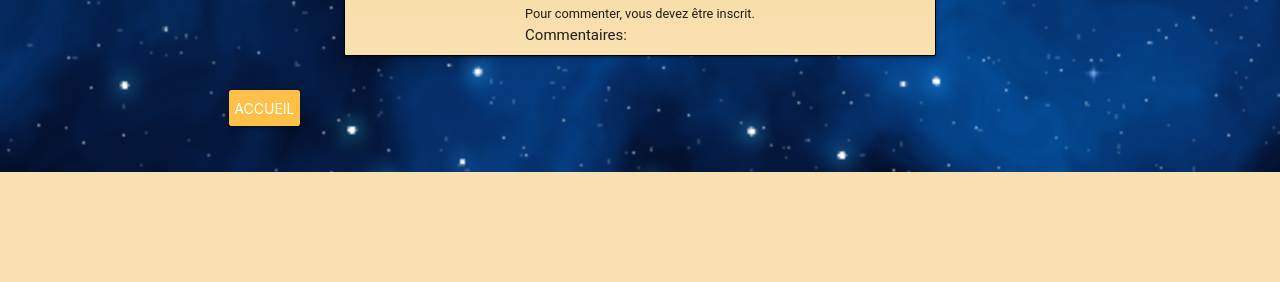
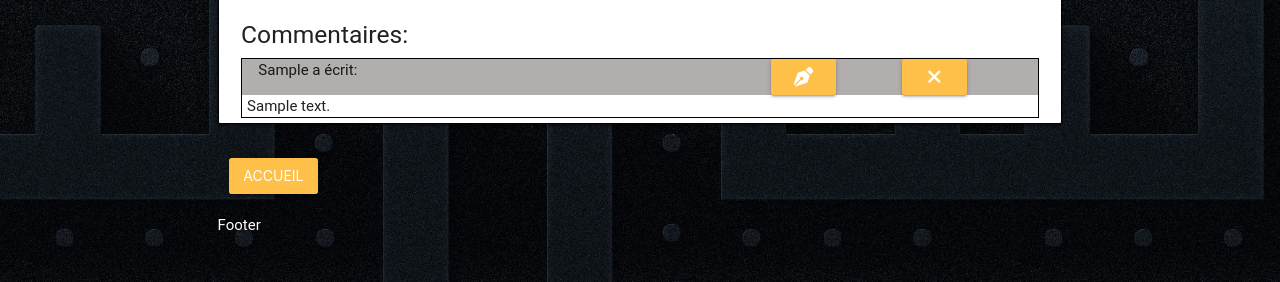
Before and after one commit to Cedric12850/univers_retro_gaming, a PHP site: page /cardGame.php?id=1 in a window 1280 px wide. Shown: the part 1476-1758 px from the top of the page. Before the commit the page ends 1648 px from the top, so only its background shows below. Run offline with PHP 8.4, Linux system fonts and the light colour scheme; tables that the repository leaves empty or names only in its code hold one stand-in row (values such as "Sample post"); grey boxes marked "Sample" are stand-in pictures; data that the repository does not hold is empty; some libraries are stand-ins or nearby versions.

Commit message:
commentaires:ok. ajoutter fonction modifier et supprimer. ajouter les genres. résoudre le problème du formulaire commentaire.

```diff
--- a/cardGame.php
+++ b/cardGame.php
@@ -2,45 +2,83 @@
 require_once 'partials/header.php';
 
 $game_id = $_GET['id'];
-$games = getAllGame();
 $gamesById = showGameByid($game_id);
 $gameById = $gamesById[0];
+$pegi = $pegis[0];
+$comments = getComments($game_id);
+
+//ajout des commentaires:
+if(isset($_POST)&& !empty($_POST)){
+    $comment = $_POST['user_comment'];
+    $tableInt_autor_id = $user_id;
+    $tableInt_comment_id = $gameById["game_id"];
+
+    $insertComment = addCommentIntoBdd(
+        $comment,
+        $tableInt_autor_id,
+        $tableInt_comment_id
+    );
+
+
+    header('refresh:0');
+};
+
 
 
 ?>
 
 
-<div id="cardContainer">
+<div class="row" id="cardContainer">
 
-    <article class="card">
+    <article class="col s12 card">
 
         <img id="cardImg" src="<?php echo $gameById['game_img']?>" alt="<?php echo $gameById['game_titre'] ?>">
         <h3><?php echo $gameById['game_titre'] ?></h3>
-        <div id="card_btnUser">
+        <div class="col s12" id="card_btnUser">
             <small><?php echo $gameById['game_year'] ?></small>
             <?php if( ($user != 'visiteur')&& ($user_id == $gameById['autor_id'])){ ?>
-                <button  type="submit"  id="reset btnStyle2" name="deleteBtn" >reset </button>
+                <button class="btn waves-effect waves-light" type="submit"  id="reset btnStyle2" name="deleteBtn" >reset </button>
             <?php } ?>
         </div>
-        <div id="card_details">
-            <small>Jeu ajouté par <?php echo $gameById['autor_id'] ?></a> le <?php echo $gameById['date_article'] ?></small>
-
-            <p><?php echo $gameById['game_description'] ?></p>
-            <small><img src="<?php echo $gameById['pegi_id'] ?>" alt="pegi"></small>
+        <div class="col s12" id="card_details">
+            <small>Jeu ajouté par <?php echo ucfirst($gameById['pseudo']) ?></a> le <?php echo $gameById['date_article'] ?></small>
+            <div id="gameDescritpion">
+                <p><?php echo $gameById['game_description'] ?></p>
+                <small><img id="pegiImg" src="<?php echo $pegi['pegi_img'] ?>" alt="pegi"></small>
+            </div>
         </div>
 
-        <div id="card_comment">
+        <div class="col s12" id="card_comment">
             <?php if($user == 'visiteur') { ?>
                 <small>Pour commenter, vous devez être inscrit.</small>
             <?php } ?>
             <?php if($user != 'visiteur') { ?>
-                <button class="btn waves-effect waves-light" >Ajouter un commentaire</button>
-                <form action="" class="formclose">
-                    <input type="text" name="user_comment" id="">
+                <button class="btn waves-effect waves-light" id="commentBtn" >Ajouter un commentaire</button>
+                <form id="comment" action="" id="" class="formclose" method="post">
+                    <input  type="text" name="user_comment">
                     <input class="btn waves-effect waves-light"  type="submit" value="Envoyer">
                 </form>
             <?php } ?>
-            <p>Commentaires: </p>
+            <h5>Commentaires: </h5>
+
+            <?php foreach($comments as $comment) { ?>
+
+                <div id="userComment">
+                    <div class="row">
+                        <p class="col s8"><?php echo $comment['pseudo'] ?> a écrit:</p>
+                        <?php if($user_id == $comment['tableInt_autor_id'] ) { ?>
+                            <form class="" action="" method="post">
+                                <button class="btn waves-effect waves-light col s1" type="submit"  id="btnStyle3" name="modifBtn" ><i class="fa-solid fa-pen-nib"></i></button>
+                                <button class="btn waves-effect waves-light col s1 offset-s1 " type="submit"  id="btnStyle3" name="deleteBtn" ><i class="fa-solid fa-xmark"></i></button>
+                            </form>
+                        <?php } ?>
+
+                    </div>
+                    <div>
+                        <p><?php echo $comment['comment'] ?></p>
+                    </div>
+                </div>
+            <?php } ?>
         </div>
 
     </article>
--- a/js/main.js
+++ b/js/main.js
@@ -1,3 +1,19 @@
+// //Apparition des commentaires au clic
+// let showComment = document.getElementById('comment');
+// let commentBtn = document.getElementById('commentBtn')
+// commentBtn.addEventListener('click', () => {
+//   showComment.classList.toggle('openComment')
+//   if(showComment.classList.contains('openComment')){
+//     showComment.classList.remove ('closeComment')
+//     showComment.classList.add('openComment')
+//   }else{
+//     showComment.classList.remove ('openComment')
+//     showComment.classList.add('closeComment')
+//   }
+// });
+
+
+
 // Menu déroulant au click avec changement de bouton
 let showMenu = document.getElementById('myMenu');
 let btnMenu = document.getElementById('burgerBtn');
@@ -13,62 +29,23 @@ btnMenu.addEventListener('click', () => {
         showMenu.classList.remove('openMenu')
         showMenu.classList.add('closeMenu')
     }
-})
+});
+
+
 
 //fonction materialize
 M.AutoInit();
 document.addEventListener('DOMContentLoaded', function() {
-    var elems = document.querySelectorAll('.sidenav');
-    var instances = M.Sidenav.init(elems, options);
+    const elems = document.querySelectorAll('.sidenav');
+    const instances = M.Sidenav.init(elems, options);
   });
 
   //Initialize collapsible (uncomment the lines below if you use the dropdown variation)
-  var collapsibleElem = document.querySelector('.collapsible');
-  var collapsibleInstance = M.Collapsible.init(collapsibleElem, options);
+  const collapsibleElem = document.querySelector('.collapsible');
+  const collapsibleInstance = M.Collapsible.init(collapsibleElem, options);
 
   // Or with jQuery
 
   $(document).ready(function(){
     $('.sidenav').sidenav();
  });
-
-//Background matrix
-// Initialising the canvas
-var canvas = document.querySelector('canvas'),
-    ctx = canvas.getContext('2d');
-
-// Setting the width and height of the canvas
-canvas.width = window.innerWidth;
-canvas.height = window.innerHeight;
-
-// Setting up the letters
-var letters = 'ABCDEFGHIJKLMNOPQRSTUVXYZABCDEFGHIJKLMNOPQRSTUVXYZABCDEFGHIJKLMNOPQRSTUVXYZABCDEFGHIJKLMNOPQRSTUVXYZABCDEFGHIJKLMNOPQRSTUVXYZABCDEFGHIJKLMNOPQRSTUVXYZ';
-letters = letters.split('');
-
-// Setting up the columns
-var fontSize = 10,
-    columns = canvas.width / fontSize;
-
-// Setting up the drops
-var drops = [];
-for (var i = 0; i < columns; i++) {
-  drops[i] = 1;
-}
-
-// Setting up the draw function
-function draw() {
-  ctx.fillStyle = 'rgba(0, 0, 0, .1)';
-  ctx.fillRect(0, 0, canvas.width, canvas.height);
-  for (var i = 0; i < drops.length; i++) {
-    var text = letters[Math.floor(Math.random() * letters.length)];
-    ctx.fillStyle = '#0f0';
-    ctx.fillText(text, i * fontSize, drops[i] * fontSize);
-    drops[i]++;
-    if (drops[i] * fontSize > canvas.height && Math.random() > .95) {
-      drops[i] = 0;
-    }
-  }
-}
-
-// Loop the animation
-setInterval(draw, 33);
--- a/partials/allCardsGame.php
+++ b/partials/allCardsGame.php
@@ -18,7 +18,7 @@
             <small>Jeu ajouté par <a href="gameByAutor.php?id=<?php echo $game['user_id']?>"><?php echo ucfirst($game['pseudo']) ?></small></a>
 
             <p><?php echo $game['game_description'] ?></p>
-            <small><img src="<?php echo $game['pegi_id'] ?>" alt="pegi"></small>
+            <small><img id="pegiImg" src="<?php echo $pegi['pegi_img'] ?> ?>" alt="pegi"></small>
 
         </article>
 
--- a/partials/footer.php
+++ b/partials/footer.php
@@ -10,6 +10,10 @@
 
         </form>
 
+<footer>
+        <div>footer</div>
+</footer>
+
 
     <!-- Compiled and minified JavaScript -->
         <script src="https://cdnjs.cloudflare.com/ajax/libs/materialize/1.0.0/js/materialize.min.js"></script>
--- a/partials/header.php
+++ b/partials/header.php
@@ -1,6 +1,13 @@
 <?php
 session_start();
 require_once 'function.php';
+
+$games = getAllGame();
+$genres = getAllGenre();
+$pegis = getAllPegi();
+$pegi = $pegis[0]; //permet l'affichage des pegi dans les cards
+$game_id = $_GET['id']; // récupération de l'id du jeu
+$comments = getComments($game_id); //affiche des commentaires
 
 if(isset($_SESSION['user'])&& !empty($_SESSION['user'])) {
     $user = $_SESSION['user']['pseudo'];
@@ -9,6 +16,7 @@ if(isset($_SESSION['user'])&& !empty($_SESSION['user'])) {
 }else{
     $user = 'visiteur';
 }
+
 
 ?>
 
@@ -32,7 +40,7 @@ if(isset($_SESSION['user'])&& !empty($_SESSION['user'])) {
     <section class="paralax">
         <nav id="menuHeader">
             <div id="divLogo">
-                <a href="index.php"><img id="logoSite" src="./src/img/Logo_urg.jpg" alt="logo du site"></a>
+                <a href="index.php"><img id="logoSite" src="./src/img/logo_retrogaming2.1.png" alt="logo du site"></a>
             </div>
 
             <div class="menuBurger">
@@ -68,7 +76,8 @@ if(isset($_SESSION['user'])&& !empty($_SESSION['user'])) {
 
 <main class="container">
     <div>
-        <h4>Bienvenue <?php echo ucfirst($user) ?></h4>
+        <h4>Bienvenue <?php echo ucfirst($user) ?> sur le site:</h4>
+        <h1>UNIVERS RETRO-GAMING</h1>
     </div>
     <?php if($user != 'visiteur') { ?>
         <div>
@@ -89,5 +98,3 @@ if(isset($_SESSION['user'])&& !empty($_SESSION['user'])) {
                 <a href="#" data-target="slide-out"  class="btn waves-effect waves-light sidenav-trigger"><i class="material-icons">Ajouter un article</i></a>
             </div>
     <?php } ?>
-
-    <h1>UNIVERS RETRO-GAMING</h1>
--- a/sass/main.scss
+++ b/sass/main.scss
@@ -2,10 +2,11 @@
     --colorbtn: #ffc04a;
     --radius: 10%;
     --shadow: 1px 1px 3px 1px rgb(212, 212, 212);
+    --backgroundCard: white;
 
 }
 
-$background: "../img/background.png";
+$background: "../img/background.jpg";
 $mario: "../img/mario.gif";
 $sonic: "../img/sonic2.gif";
 $superSonic: "../img/sonic.gif";
@@ -31,6 +32,8 @@ html {
     font-family: 'roboto';
     background-image: url($background);
     background-size: contain;
+    background-repeat: repeat;
+
   }
 
   *, *:after, *:before {
@@ -42,6 +45,11 @@ html {
   *::first-letter {
     text-transform: capitalize;
   }
+
+footer {
+    margin-bottom:20px;
+    color: white;
+}
 
 
 .paralax {
@@ -137,7 +145,7 @@ nav {
     overflow: hidden; /* Cache le contenu lorsque max-height est 0 */
     transition: max-height 1s ease-in-out;
     &>li{
-        width: 20%;
+        width: 35%;
         margin: 2%;
     }
 }
@@ -205,6 +213,7 @@ form, input {
 h1{
     font-size: 2rem;
     color: white;
+    text-align: center;
 }
 h2 {
     color: white;
@@ -212,7 +221,7 @@ h2 {
 }
 h4 {
     color: white;
-    font-size: 1rem;
+    font-size: 1.5rem;
 }
 small {
     font-size: 0.85rem;
@@ -232,6 +241,13 @@ small {
 //     cursor: pointer;
 //     color: white;
 // }
+.btn#btnStyle3{
+    padding: 0;
+
+    &>i{
+        font-size: 1.3rem;
+    }
+}
 
 
 #cardContainer{
@@ -245,23 +261,19 @@ small {
 }
 
 a {
-    color: rgb(255, 255, 255);
+    color: rgb(0, 0, 0);
     font-style: none;
     text-decoration: none;
-    &:hover {
-        background-color: #f8e0b0;
-    }
 }
 
 .card {
     display: flex;
     flex-direction: column;
-    width: 70%;
     border: 1px solid black;
     align-items: center;
     padding: 1%;
     margin: 1% 0;
-    background: linear-gradient(var(--colorbtn),#f8e0b0);
+    background: var(--backgroundCard) ;
 }
 
 #card_btnUser {
@@ -270,33 +282,59 @@ a {
     display: flex;
     justify-content: space-between;
 }
+#gameDescritpion {
+
+    &>p{
+        font-size: large;
+    }
+}
 
 
-// #addGame {
-//     display: flex;
-//     justify-content: center;
-//     &> form {
-//         width: 80%;
-//     }
-// }
-// .addGameForm {
-//     display: flex;
-//     flex-wrap: wrap;
-//     justify-content: center;
-//     &>input {
-//         padding: 1%;
-//         width: 70%;
-//     }
-// }
+
 #pegi {
     width: 50%;
 }
+#pegiImg{
+    width: 15%;
+}
 
+/*formulaire comment actif ou non*/
+#comment {
+    // max-height: 0;
+    // overflow: hidden; /* Cache le contenu lorsque max-height est 0 */
+    &>input{
+
+        color: black;
+    }
+}
+form#comment.closeComment{
+    max-height: 0; /* Replie le menu */
+}
+form#comment.openComment{
+    max-height: max-content; /* Ajustez la hauteur maximale en fonction du contenu */
+}
+
+#userComment {
+    border: 1px solid black;
+    margin: 5px 0;
+    width: 100%;
+    &>div {
+        padding: 0 5px;
+    }
+    &>div:first-child{
+        width: 100%;
+        background-color: rgb(179, 174, 174);
+        margin: 0;
+    }
+}
 
 /*Annumation materialize*/
 .btn {
     background-color: var(--colorbtn) !important;
-    padding: 1px !important;
+    padding: 0 10px;
+    &>i{
+        font-size: 0.8rem;
+    }
 }
 button.datepicker-day-button{
     color: black !important;
--- a/src/css/styles.css
+++ b/src/css/styles.css
@@ -3,13 +3,15 @@
   --colorbtn: #ffc04a;
   --radius: 10%;
   --shadow: 1px 1px 3px 1px rgb(212, 212, 212);
+  --backgroundCard: white;
 }
 
 html {
   box-sizing: border-box;
   font-family: "roboto";
-  background-image: url("../img/background.png");
+  background-image: url("../img/background.jpg");
   background-size: contain;
+  background-repeat: repeat;
 }
 
 *, *:after, *:before {
@@ -20,6 +22,11 @@ html {
 
 *::first-letter {
   text-transform: capitalize;
+}
+
+footer {
+  margin-bottom: 20px;
+  color: white;
 }
 
 .paralax {
@@ -97,7 +104,7 @@ nav {
   transition: max-height 1s ease-in-out;
 }
 .menu > li {
-  width: 20%;
+  width: 35%;
   margin: 2%;
 }
 
@@ -164,6 +171,7 @@ form, input {
 h1 {
   font-size: 2rem;
   color: white;
+  text-align: center;
 }
 
 h2 {
@@ -173,7 +181,7 @@ h2 {
 
 h4 {
   color: white;
-  font-size: 1rem;
+  font-size: 1.5rem;
 }
 
 small {
@@ -182,6 +190,13 @@ small {
 
 #marginTop {
   margin-top: 3%;
+}
+
+.btn#btnStyle3 {
+  padding: 0;
+}
+.btn#btnStyle3 > i {
+  font-size: 1.3rem;
 }
 
 #cardContainer {
@@ -195,23 +210,19 @@ small {
 }
 
 a {
-  color: rgb(255, 255, 255);
+  color: rgb(0, 0, 0);
   font-style: none;
   text-decoration: none;
-}
-a:hover {
-  background-color: #f8e0b0;
 }
 
 .card {
   display: flex;
   flex-direction: column;
-  width: 70%;
   border: 1px solid black;
   align-items: center;
   padding: 1%;
   margin: 1% 0;
-  background: linear-gradient(var(--colorbtn), #f8e0b0);
+  background: var(--backgroundCard);
 }
 
 #card_btnUser {
@@ -221,14 +232,52 @@ a:hover {
   justify-content: space-between;
 }
 
+#gameDescritpion > p {
+  font-size: large;
+}
+
 #pegi {
   width: 50%;
+}
+
+#pegiImg {
+  width: 15%;
+}
+
+/*formulaire comment actif ou non*/
+#comment > input {
+  color: black;
+}
+
+form#comment.closeComment {
+  max-height: 0; /* Replie le menu */
+}
+
+form#comment.openComment {
+  max-height: max-content; /* Ajustez la hauteur maximale en fonction du contenu */
+}
+
+#userComment {
+  border: 1px solid black;
+  margin: 5px 0;
+  width: 100%;
+}
+#userComment > div {
+  padding: 0 5px;
+}
+#userComment > div:first-child {
+  width: 100%;
+  background-color: rgb(179, 174, 174);
+  margin: 0;
 }
 
 /*Annumation materialize*/
 .btn {
   background-color: var(--colorbtn) !important;
-  padding: 1px !important;
+  padding: 0 10px;
+}
+.btn > i {
+  font-size: 0.8rem;
 }
 
 button.datepicker-day-button {
```
Also changed, not shown: function.php (+40 -11 lines), partials/function_game.php (+2 -6 lines), src/img/background.jpg (added), src/img/background2.jpg (added), src/img/background3.jpg (added), src/img/background_card3.jpg (added), src/img/logo_retrogamin2.png (added), src/img/logo_retrogaming.png (added), src/img/logo_retrogaming2.1.png (added), 1 other file.
